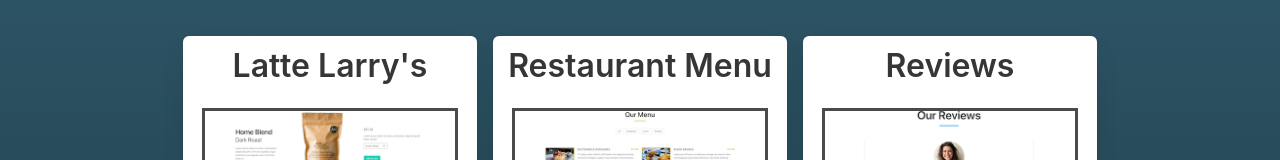
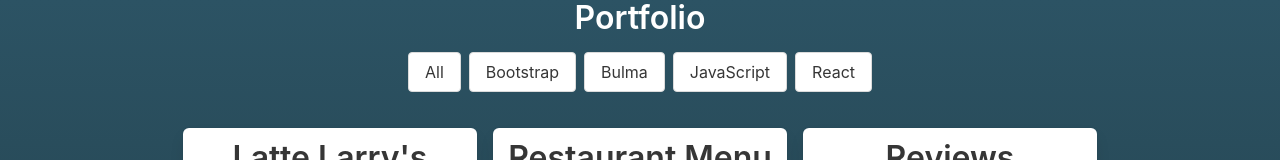
Before and after one commit to rheera/portfolio, a React (Create React App) app: page / in a window 1280 px wide. Shown: the top 160 px of the page. Built offline with nearby package versions, Linux system fonts and the light colour scheme.

Commit message:
Filters
- added some filters for types of frameworks I used

```diff
--- a/src/App.css
+++ b/src/App.css
@@ -1,16 +1,13 @@
-.section {
+.App {
   background: #0F2027;  /* fallback for old browsers */
   background: -webkit-linear-gradient(to bottom, #2C5364, #203A43, #0F2027);  /* Chrome 10-25, Safari 5.1-6 */
   background: linear-gradient(to bottom, #2C5364, #203A43, #0F2027); /* W3C, IE 10+/ Edge, Firefox 16+, Chrome 26+, Opera 12+, Safari 7+ */
   min-height: 100vh;
-  display: flex;
-  flex-direction: column;
-  align-items: center;
-  justify-content: center;
-  font-size: calc(10px + 2vmin);
+}
+
+.title-text {
   color: white;
 }
-
 .website-img {
   object-fit: cover;
   width: 256px;
@@ -35,12 +32,12 @@ a {
   width: 100%;
   opacity: 0;
   transition: .5s ease;
-  background-color: #000;
+  background-color: #0F2027;
   border-radius: 6px;
 }
 
 .tile-container:hover .hovered-tile {
-  opacity: 0.8;
+  opacity: 0.9;
 }
 
 .tile-desc {
--- a/src/App.js
+++ b/src/App.js
@@ -1,12 +1,20 @@
 import "./App.css";
 import React, { useState } from "react";
 import Tile from "./tile";
+import Filter from "./filter";
 import { websites } from "./websites";
 
 function App() {
   const [sites, setSites] = useState(websites);
+  const filterSites = (filter) => {
+    setSites(websites.filter((site) => site.tags.includes(filter)));
+  };
   return (
     <div className="App">
+      <header className={"mb-4"}>
+        <h1 className={"title-text title has-text-centered"}>Portfolio</h1>
+      </header>
+      <Filter sites={websites} filterSites={filterSites} />
       <section className="section">
         <div className="container">
           <div className="columns is-multiline all-tiles is-centered has-text-centered">
--- /dev/null
+++ b/src/filter.js
@@ -0,0 +1,34 @@
+import React from "react";
+
+const Filter = ({ sites, filterSites }) => {
+  return (
+    <section className="categories">
+      <div className="columns is-centered">
+        <div className="column">
+          <div className="buttons is-centered">
+            <button className="button" onClick={() => filterSites("HTML")}>
+              All
+            </button>
+            <button className="button" onClick={() => filterSites("Bootstrap")}>
+              Bootstrap
+            </button>
+            <button className="button" onClick={() => filterSites("Bulma")}>
+              Bulma
+            </button>
+            <button
+              className="button"
+              onClick={() => filterSites("JavaScript")}
+            >
+              JavaScript
+            </button>
+            <button className="button" onClick={() => filterSites("React")}>
+              React
+            </button>
+          </div>
+        </div>
+      </div>
+    </section>
+  );
+};
+
+export default Filter;
--- a/src/websites.js
+++ b/src/websites.js
@@ -5,7 +5,7 @@ export const websites = [
     url: "https://latte-larrys.netlify.app",
     pic: "website-pics/latte-larrys.png",
     desc: "A storefront website for coffee, made with HTML and CSS",
-    tags: "HTML, CSS, Bulma, JS",
+    tags: ["HTML", "CSS", "JavaScript", "Bulma"],
   },
   {
     id: 2,
@@ -13,7 +13,7 @@ export const websites = [
     url: "https://restaurant-menu-demo.netlify.app",
     pic: "website-pics/menu.png",
     desc: "A restaurant website with filtering, made with React",
-    tags: "HTML, CSS, JS, React",
+    tags: ["HTML", "CSS", "Bulma", "JavaScript", "React"],
   },
   {
     id: 3,
@@ -21,7 +21,7 @@ export const websites = [
     url: "https://reviews-site.netlify.app",
     pic: "website-pics/reviews.png",
     desc: "A website with testimonials, made with React",
-    tags: "HTML, CSS, JS, React",
+    tags: ["HTML", "CSS", "Bulma", "JavaScript", "React"],
   },
   {
     id: 4,
@@ -29,7 +29,7 @@ export const websites = [
     url: "https://tours-demosite.netlify.app",
     pic: "website-pics/tours.png",
     desc: "A website with different tour packages, made with React",
-    tags: "HTML, CSS, JS, React",
+    tags: ["HTML", "CSS", "Bulma", "JavaScript", "React"],
   },
   {
     id: 5,
@@ -37,7 +37,7 @@ export const websites = [
     url: "https://accordion-collapsible.netlify.app",
     pic: "website-pics/accordion.png",
     desc: "A website to practice collapsible boxes, made with React",
-    tags: "HTML, CSS, JS, React",
+    tags: ["HTML", "CSS", "Bulma", "JavaScript", "React"],
   },
   {
     id: 6,
@@ -45,7 +45,7 @@ export const websites = [
     url: "https://codepen.io/RamanH/pen/xxZapaj",
     pic: "website-pics/markdown.png",
     desc: "Website that translates markdown language into HTML",
-    tags: "HTML, CSS, JS, Bootstrap, React",
+    tags: ["HTML", "CSS", "JavaScript", "React", "Bootstrap"],
   },
   {
     id: 7,
@@ -53,7 +53,7 @@ export const websites = [
     url: "https://codepen.io/RamanH/pen/LYGpjYd",
     pic: "website-pics/survey.png",
     desc: "A website that takes inputs",
-    tags: "HTML, CSS",
+    tags: ["HTML", "CSS"],
   },
   {
     id: 8,
@@ -61,7 +61,7 @@ export const websites = [
     url: "https://codepen.io/RamanH/pen/zYrqVNX",
     pic: "website-pics/documentation.png",
     desc: "Website that contains documentation with sidebar for navigation",
-    tags: "HTML, CSS",
+    tags: ["HTML", "CSS"],
   },
   {
     id: 9,
@@ -70,7 +70,7 @@ export const websites = [
     pic: "website-pics/quotes.png",
     desc:
       "Website that displays random Naruto Quotes with random backgrounds, made with React",
-    tags: "HTML, CSS, JS, React",
+    tags: ["HTML", "CSS", "JavaScript", "React"],
   },
   {
     id: 10,
@@ -79,6 +79,6 @@ export const websites = [
     pic: "website-pics/drums.png",
     desc:
       "Website that can play certain drums with mouse or key clicks, made with React",
-    tags: "HTML, CSS, JS, React",
+    tags: ["HTML", "CSS", "JavaScript", "React"],
   },
 ];
```
